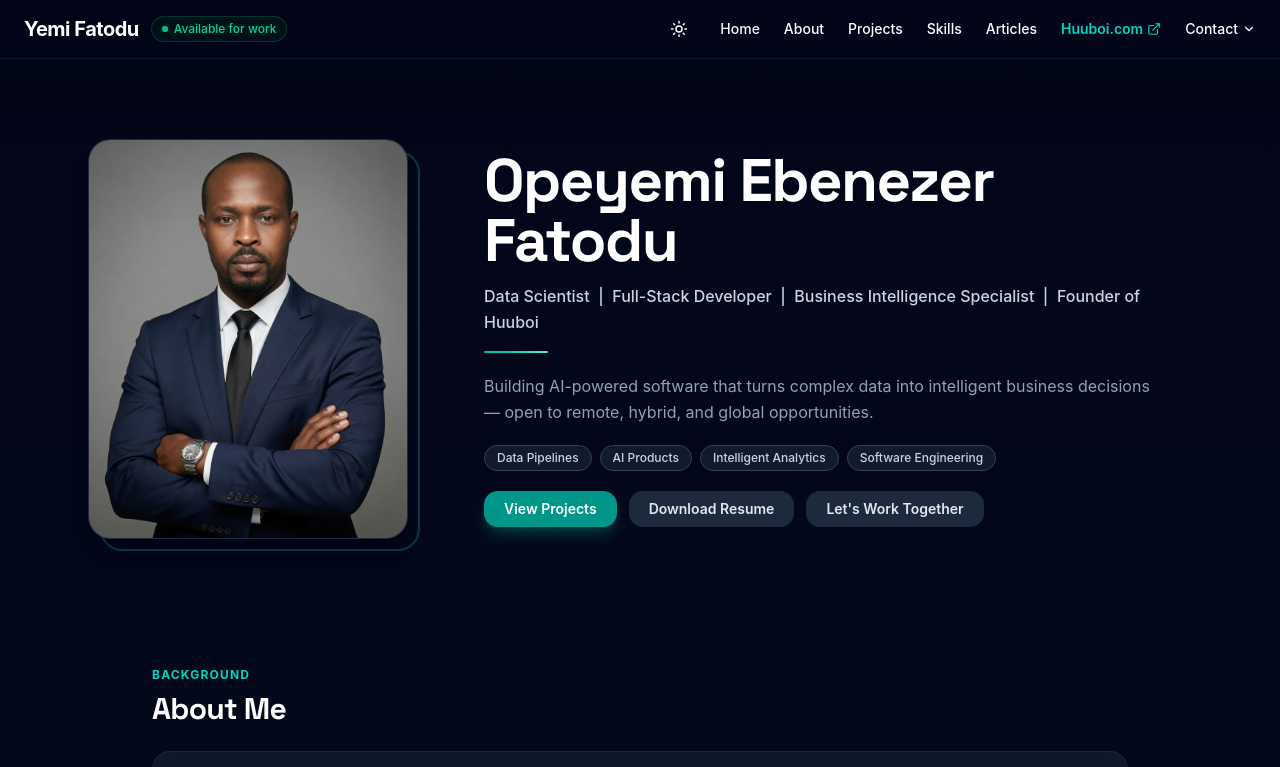
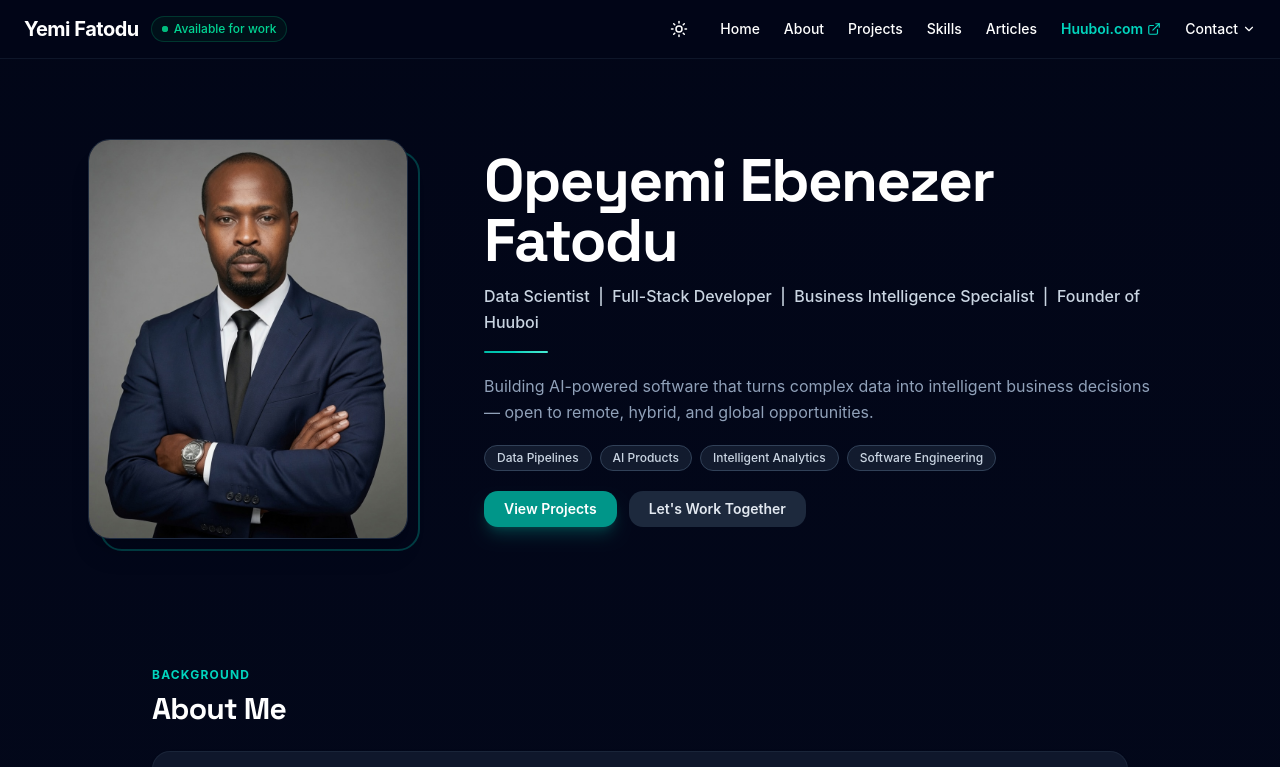
Before and after one commit to yemifatodu/my-portfolio, a React (Vite) app: page / in a window 1280 px wide. Shown: the top 767 px of the page. Built offline with nearby package versions, Linux system fonts and the light colour scheme.

Commit message:
Remove Download Resume CTA from Hero, add quiet resume link in Contact, fix email to info@

```diff
--- a/src/App.jsx
+++ b/src/App.jsx
@@ -154,9 +154,9 @@ export default function PortfolioPreview() {
                       Contact <ChevronUp size={14} className="rotate-180 group-hover:rotate-0 transition" />
                     </button>
                     <div className="absolute right-0 mt-2 w-64 bg-white dark:bg-slate-900 border border-slate-200 dark:border-slate-800 rounded-2xl shadow-xl opacity-0 group-hover:opacity-100 invisible group-hover:visible transition-all duration-200 z-50 overflow-hidden">
-                      <a href="mailto:hello@yemifatodu.online" className="flex items-center gap-3 px-4 py-3 hover:bg-slate-100 dark:hover:bg-slate-800 text-sm transition">
+                      <a href="mailto:info@yemifatodu.online" className="flex items-center gap-3 px-4 py-3 hover:bg-slate-100 dark:hover:bg-slate-800 text-sm transition">
                         <Mail size={16} className="text-teal-500" />
-                        <span>hello@yemifatodu.online</span>
+                        <span>info@yemifatodu.online</span>
                       </a>
                       <a href="tel:+2347033736377" className="flex items-center gap-3 px-4 py-3 hover:bg-slate-100 dark:hover:bg-slate-800 text-sm transition border-t border-slate-100 dark:border-slate-800">
                         <Phone size={16} className="text-teal-500" />
@@ -205,7 +205,7 @@ export default function PortfolioPreview() {
                     Huuboi.com <ExternalLink size={14} />
                   </a>
                   <div className="pt-3 border-t border-slate-200 dark:border-slate-800 flex flex-col gap-2">
-                    <a href="mailto:hello@yemifatodu.online" className="text-sm hover:text-teal-500 transition flex items-center gap-2">
+                    <a href="mailto:info@yemifatodu.online" className="text-sm hover:text-teal-500 transition flex items-center gap-2">
                       <Mail size={16} /> Email
                     </a>
                     <a href="tel:+2347033736377" className="text-sm hover:text-teal-500 transition flex items-center gap-2">
@@ -294,9 +294,6 @@ export default function PortfolioPreview() {
                   >
                     <a href="#projects" className="px-5 py-2 rounded-xl text-sm font-semibold text-white bg-teal-600 shadow-lg shadow-teal-600/30 hover:bg-teal-500 hover:-translate-y-0.5 transition duration-200">
                       View Projects
-                    </a>
-                    <a href="/resume" className="px-5 py-2 rounded-xl text-sm font-semibold text-slate-700 dark:text-slate-200 bg-slate-200 dark:bg-slate-800 hover:bg-slate-300 dark:hover:bg-slate-700 hover:-translate-y-0.5 transition duration-200">
-                      Download Resume
                     </a>
                     <a href="#contact" className="px-5 py-2 rounded-xl text-sm font-semibold text-slate-700 dark:text-slate-200 bg-slate-200 dark:bg-slate-800 hover:bg-slate-300 dark:hover:bg-slate-700 hover:-translate-y-0.5 transition duration-200">
                       Let's Work Together
```
